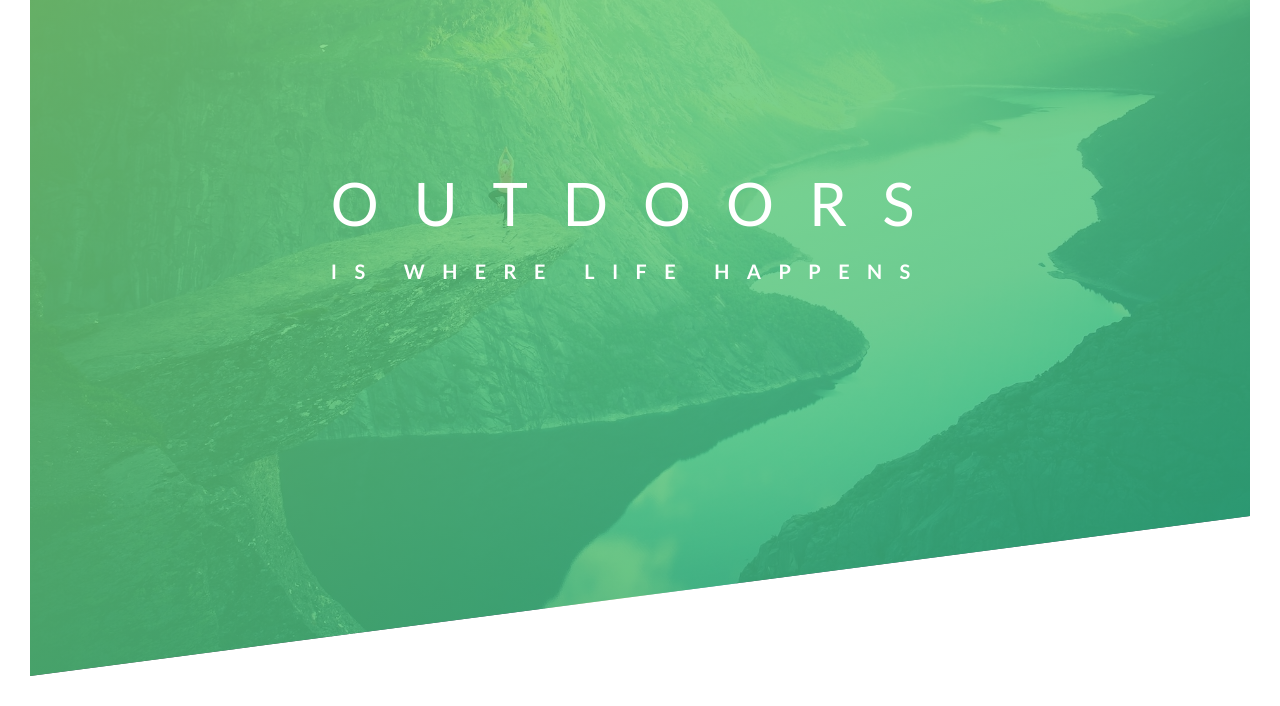
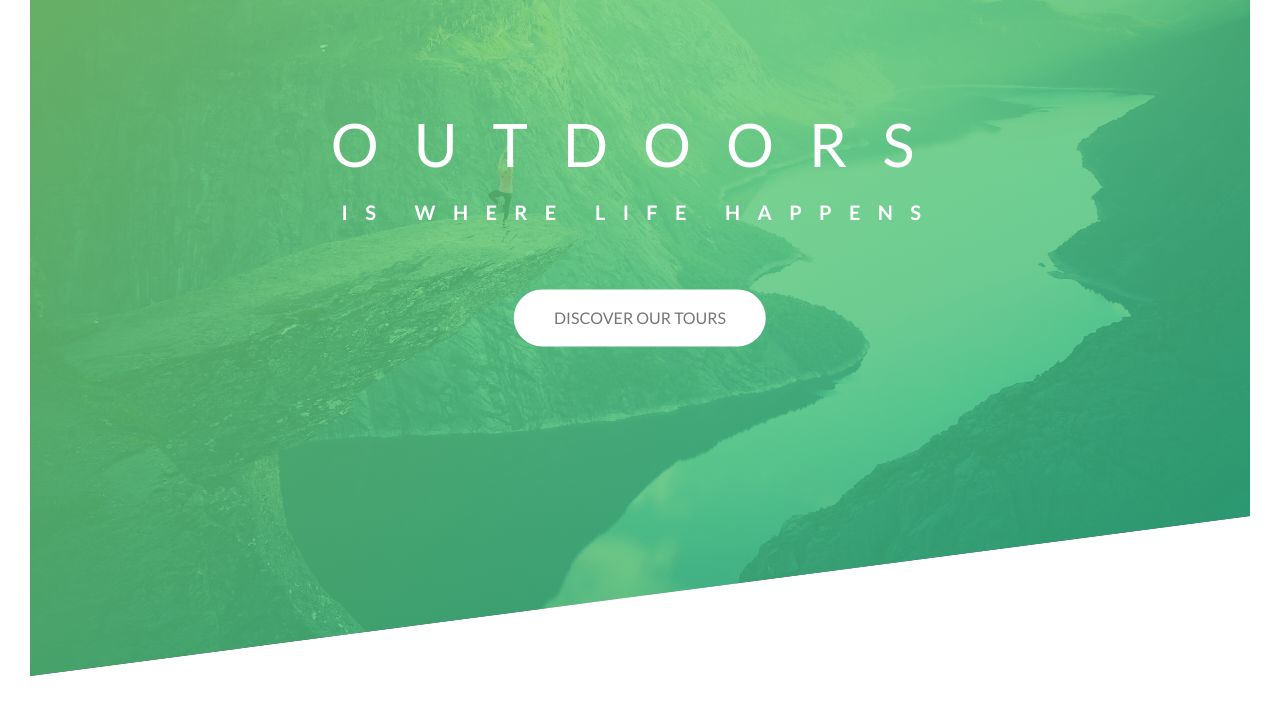
Before and after one commit to jagp2097/css-learning, a plain HTML site: page css-udemy/advanced-css-course-master/Natours/starter/index.html in a window 1280 px wide. Shown: the part 114-820 px from the top of the page. Drawn offline with Linux system fonts and the light colour scheme; files that its build step writes are made by us from their sources.

Commit message:
yt: ordenamiernto de props y medidas, udemy: boton con pseudo classes

```diff
--- a/css-udemy/advanced-css-course-master/Natours/starter/css/style.css
+++ b/css-udemy/advanced-css-course-master/Natours/starter/css/style.css
@@ -54,6 +54,8 @@ body {
 
     /* se mueve el elemento tomando como referencia a el mismo */
     transform: translate(-50%, -50%);
+
+    text-align: center;
 }
 
 .heading-primary {
@@ -62,6 +64,8 @@ body {
 
     /* Corrige el movimiento de sacudido a los elementos cuando se les aplica una animacion */
     backface-visibility: hidden;
+
+    margin-bottom: 60px;
 }
 
 .heading-primary-main {
@@ -129,3 +133,28 @@ body {
         opacity: 1;
     }
 }
+
+.btn:link,
+.btn:visited {
+    text-transform: uppercase;
+    text-decoration: none;
+    padding: 15px 40px;
+    display: inline-block;
+    border-radius: 100px;
+    transition: all .2s;
+}
+
+.btn:hover {
+    transform: translateY(-3px);
+    box-shadow: 0 10px 20px rgba(0, 0, 0, .2);
+}
+
+.btn:active {
+    transform: translateY(-1px);
+    box-shadow: 0 5px 10px rgba(0, 0, 0, .2);
+}
+
+.btn-white {
+    background-color: #fff;
+    color: #777;
+}
--- a/css-udemy/advanced-css-course-master/Natours/starter/index.html
+++ b/css-udemy/advanced-css-course-master/Natours/starter/index.html
@@ -24,6 +24,8 @@
                     <span class="heading-primary-main">Outdoors</span>
                     <span class="heading-primary-sub">is where life happens</span>
                 </h1>
+
+                <a href="#" class="btn btn-white">Discover our tours</a>
             </div>
 
 
```
Also changed, not shown: 20-ordernar-propiedades/css/styles.css (added, +38 -0 lines), 20-ordernar-propiedades/index.html (added, +12 -0 lines), 21-medidas-css/css/styles.css (added, +24 -0 lines).
